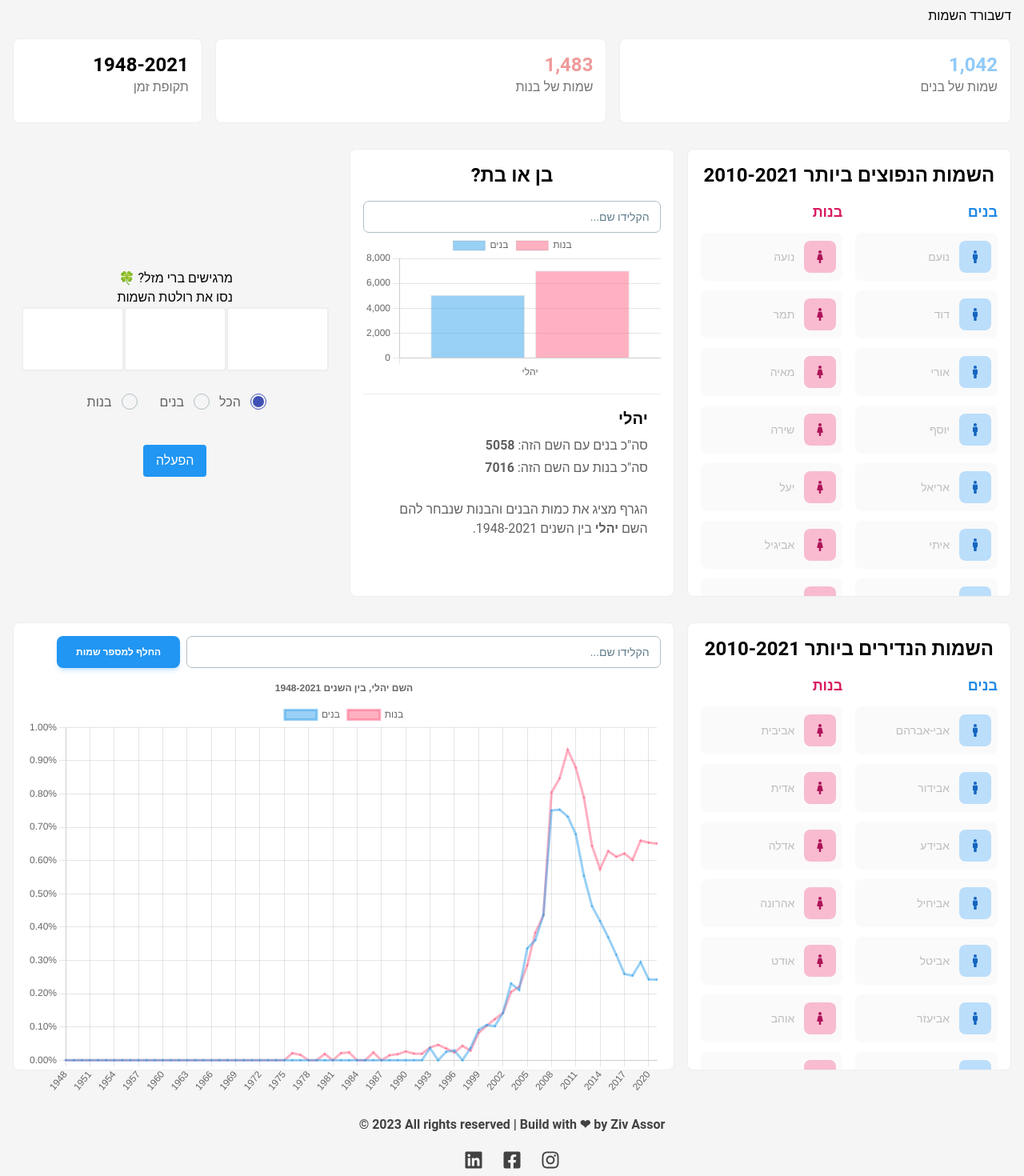
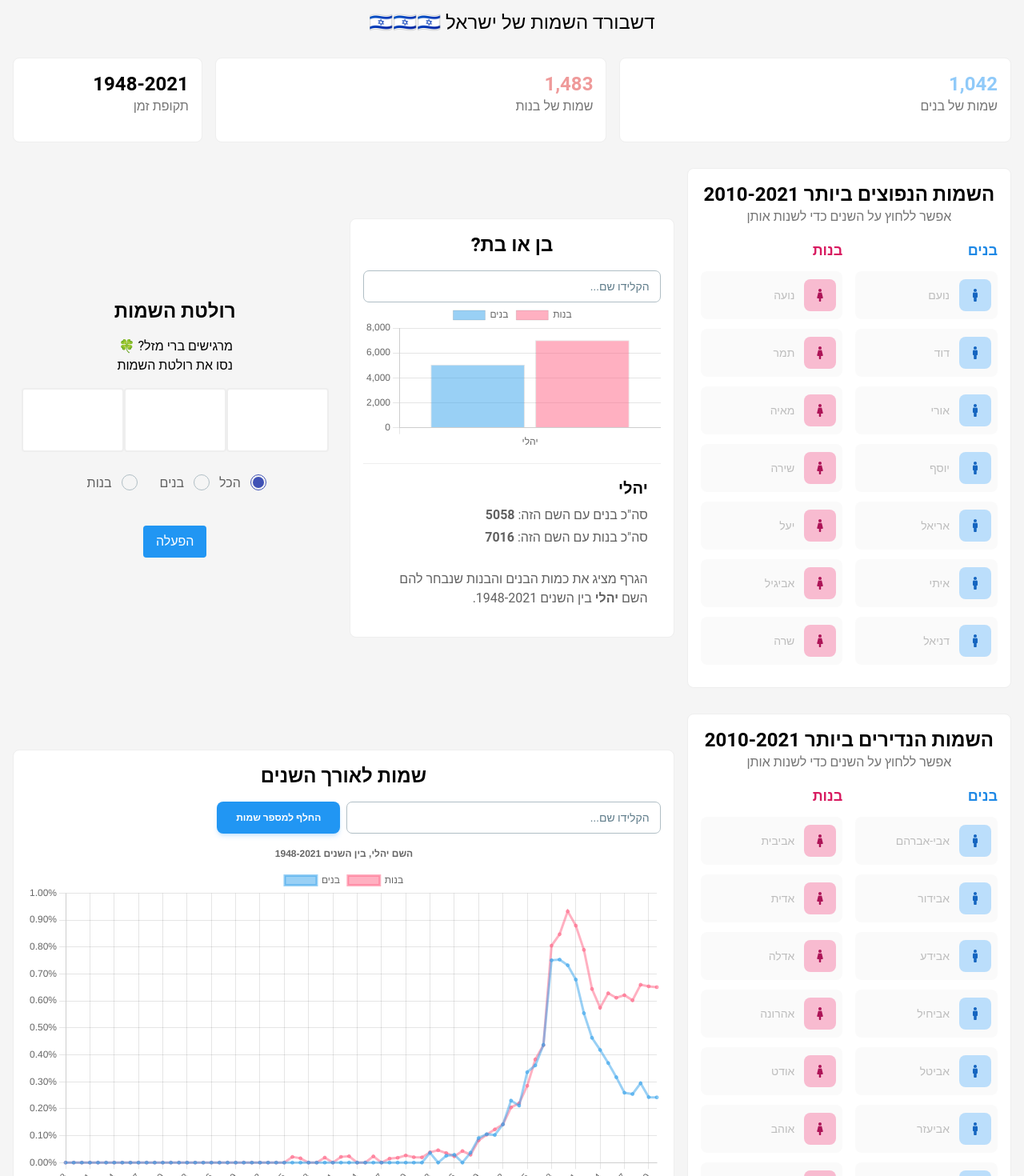
Before and after one commit to ZivAssor/baby-names, a Next.js app: page / in a window 1280 px wide. Shown: the top 1470 px of the page at 80% size. Built offline with nearby package versions, Linux system fonts and the light colour scheme.

Commit message:
ui updates

```diff
--- a/components/BottomNames.jsx
+++ b/components/BottomNames.jsx
@@ -75,7 +75,6 @@ const BottomNames = () => {
   const renderTitle = () => {
     return (
       <div>
-        {/* <span>צריך לשנות - </span> */}
         <span>השמות הנדירים ביותר </span>
         <span
           className="cursor-pointer hover:underline"
@@ -84,12 +83,14 @@ const BottomNames = () => {
           {startYear}-{endYear}
         </span>
       </div>
+
     );
   };
 
   return (
-    <div dir='rtl' className='w-full col-span-1 relative lg:h-[70vh] h-[50vh] m-auto p-4 border rounded-lg bg-white overflow-scroll'>
-      <h1 className='text-center text-2xl font-bold mb-4'>{renderTitle()}</h1>
+    <div dir='rtl' className='w-full col-span-1 relative m-auto sm:auto p-4 border rounded-lg bg-white'>
+      <h1 className='text-center text-2xl font-bold'>{renderTitle()}</h1>
+      <p className='text-center text-gray-600 mb-4'>אפשר ללחוץ על השנים כדי לשנות אותן</p>
       <div className='grid grid-cols-2 gap-4'>
         <div>
           <h2 className='text-lg font-semibold text-blue-600 mb-2'>בנים</h2>
--- a/components/BoyorGirlBarChart.jsx
+++ b/components/BoyorGirlBarChart.jsx
@@ -74,7 +74,7 @@ const BoyorGirlBarChart = () => {
   };
 
   return (
-    <div dir='rtl' className='w-full col-span-1 relative lg:h-[70vh] h-[50vh] m-auto p-4 border rounded-lg bg-white overflow-scroll'>
+<div dir='rtl' className='w-full col-span-1 relative m-auto sm:auto p-4 border rounded-lg bg-white'>
       <h1 className='text-center text-2xl font-bold mb-4'>
         בן או בת?
       </h1>
--- a/components/Footer.js
+++ b/components/Footer.js
@@ -3,7 +3,7 @@ import { FaLinkedin,FaFacebookSquare, FaInstagram } from 'react-icons/fa';
 
 const Footer = () => {
   return (
-    <footer className="text-gray-800 bg-gray-100 py-10">
+    <footer className="text-gray-800 bg-gray-100 py-4">
       <div className="container mx-auto text-center">
         <div>
           <h1 className="font-semibold">
--- a/components/Header.jsx
+++ b/components/Header.jsx
@@ -2,9 +2,8 @@ import React from 'react'
 
 const Header = () => {
   return (
-    <div dir='rtl' className='flex justify-between px-4 pt-2'>
-        <h2>דשבורד השמות</h2>
-        {/* <h2>Welcome Back</h2> */}
+    <div dir='rtl' className=' p-3'>
+        <h1 className='text-center text-2xl'>דשבורד השמות של ישראל 🇮🇱🇮🇱🇮🇱</h1>
     </div>
   )
 }
--- a/components/NameSharebyYear.jsx
+++ b/components/NameSharebyYear.jsx
@@ -123,7 +123,7 @@ const NameSharebyYear = () => {
         },
         elements: {
             point: {
-              radius: 1,
+              radius: 2,
             //   hoverRadius: 7,
             // pointStyle: false
             },
@@ -132,16 +132,17 @@ const NameSharebyYear = () => {
 
     return (
         <div className='w-full md:col-span-2 relative lg:h-[70vh] h-[50vh] m-auto p-4 border rounded-lg bg-white'>
-            <div className="grid grid-cols-1 md:grid-cols-4 gap-2 items-center mb-2"> {/* Added 'grid-cols-1' and 'md:grid-cols-4' and 'gap-2' classes */}
-                <div className="md:col-span-3"> {/* Added 'md:col-span-3' class */}
+                  <h1 className='text-center text-2xl font-bold mb-4'>שמות לאורך השנים</h1>
+            <div className="grid grid-cols-2 gap-2 items-center mb-2"> {/* Added 'grid-cols-1' and 'md:grid-cols-4' and 'gap-2' classes */}
+                <div className="flex-grow"> {/* Added 'md:col-span-3' class */}
                     <Input
                         label="הקלידו שם..."
                         value={inputValue}
                         onChange={(e) => setInputValue(e.target.value)}
                     />
                 </div>
-                <div className="md:col-span-1"> {/* Added 'md:col-span-1' class */}
-                    <Button color="blue" onClick={handleDisplayModeToggle}>
+                <div className="flex-grow"> {/* Added 'md:col-span-1' class */}
+                    <Button color="blue" onClick={handleDisplayModeToggle} >
                         {displayMode === 'share' ? 'החלף למספר שמות' : 'החלף לאחוז'}
                     </Button>
                 </div>
@@ -157,7 +158,9 @@ const NameSharebyYear = () => {
                     </List>
                 </Card>
             )}
-            {(boysData.length > 0 && girlsData.length > 0) && <Line data={chartData} options={chartOptions} />}
+            <div style={{ height: '85%' }}>
+            {(boysData.length > 0 && girlsData.length > 0) && <Line data={chartData} options={chartOptions}/>}
+            </div>
         </div>
     )
 };
--- a/components/SlotMachine.jsx
+++ b/components/SlotMachine.jsx
@@ -50,9 +50,12 @@ function SlotMachine() {
 
   return (
     <div className="flex flex-col items-center justify-center">
+            <h1 className='text-center text-2xl font-bold mb-4'>
+        רולטת השמות
+      </h1>
       <div>
         <p>מרגישים ברי מזל? 🍀</p>
-        <p>נסו את רולטת השמות</p>
+        <p className='pb-4'>נסו את רולטת השמות</p>
       </div>
       <div className="flex mb-4">
         {slots.map((slot, index) => (
--- a/components/TopNames.jsx
+++ b/components/TopNames.jsx
@@ -47,8 +47,8 @@ const TopNames = () => {
     ));
 
   return (
-    <div dir='rtl' className='w-full col-span-1 relative lg:h-[70vh] h-[50vh] m-auto sm:auto p-4 border rounded-lg bg-white overflow-scroll'>
-      <h1 className='text-center text-2xl font-bold mb-4'>
+    <div dir='rtl' className='w-full col-span-1 relative m-auto sm:auto p-4 border rounded-lg bg-white'>
+      <h1 className='text-center text-2xl font-bold'>
         <div>
           <span>השמות הנפוצים ביותר </span>
           <span
@@ -59,6 +59,7 @@ const TopNames = () => {
           </span>
         </div>
       </h1>
+      <p className='text-center text-gray-600 mb-4'>אפשר ללחוץ על השנים כדי לשנות אותן</p>
       <div className='grid grid-cols-2 gap-4'>
         <div>
           <h2 className='text-lg font-semibold text-blue-600 mb-2'>בנים</h2>
--- a/pages/index.js
+++ b/pages/index.js
@@ -2,9 +2,7 @@ import Head from 'next/head'
 import Image from 'next/image'
 import Header from '../components/Header'
 import TopCards from '@/components/TopCards'
-import NamebyYears from '@/components/NamebyYears'
 import TopNames from '@/components/TopNames'
-import FaBabyCarriage from 'react-icons/fa'
 import BottomNames from '@/components/BottomNames'
 import SlotMachine from '@/components/SlotMachine'
 import BoyorGirlBarChart from '@/components/BoyorGirlBarChart'
@@ -15,7 +13,7 @@ export default function Home() {
   return (
     <>
       <Head>
-        <title>דשבורד השמות</title>
+        <title>דשבורד השמות של ישראל</title>
         <meta name="description" content="Generated by create next app" />
         <meta name="viewport" content="width=device-width, initial-scale=1" />
         <link rel="icon" href="/favicon.ico" type="image/x-icon"/>
@@ -24,11 +22,11 @@ export default function Home() {
       <main dir='rtl' className='bg-gray-100 min-b-screen'>
         <Header />
         <TopCards />
-        <div className='p-4 grid lg:grid-cols-3 md:grid-cols-2 grid-cols-1 gap-4'>
-          <TopNames />
-          <BoyorGirlBarChart />
-          <SlotMachine />
-        </div>
+          <div className='p-4 grid lg:grid-cols-3 md:grid-cols-2 grid-cols-1 gap-4'>
+            <TopNames />
+            <BoyorGirlBarChart />
+            <SlotMachine />
+          </div>
         {/* <div className='p-4 grid md:grid-cols-3 grid-cols-1 gap-4'> */}
         {/* <BottomNames /> */}
         {/* <NamebyYears /> */}
```
